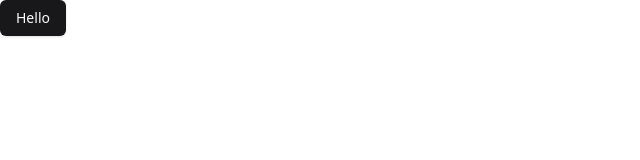
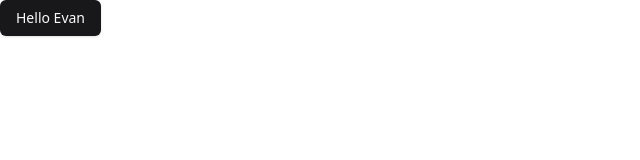
Before and after one commit to ervnjmsdnts/ojt, a React (Vite) app in the folder client/: page / in a window 1280 px wide. Shown: the top 160 px of the page, without its empty margins (0-640 px from the left). Built offline with nearby package versions, Linux system fonts and the light colour scheme.

Commit message:
Hello evan

```diff
--- a/client/src/App.tsx
+++ b/client/src/App.tsx
@@ -3,7 +3,7 @@ import { Button } from './components/ui/button';
 function App() {
   return (
     <div>
-      <Button>Hello</Button>
+      <Button>Hello Evan</Button>
     </div>
   );
 }
```
